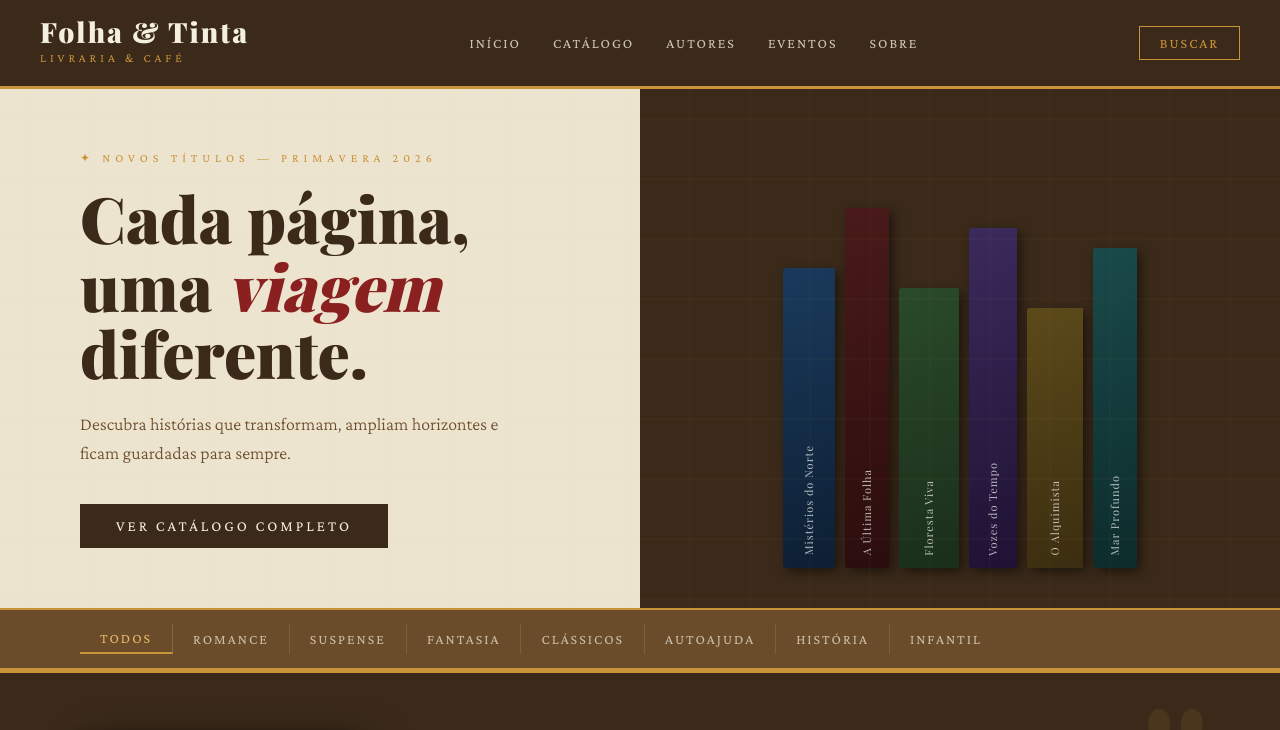
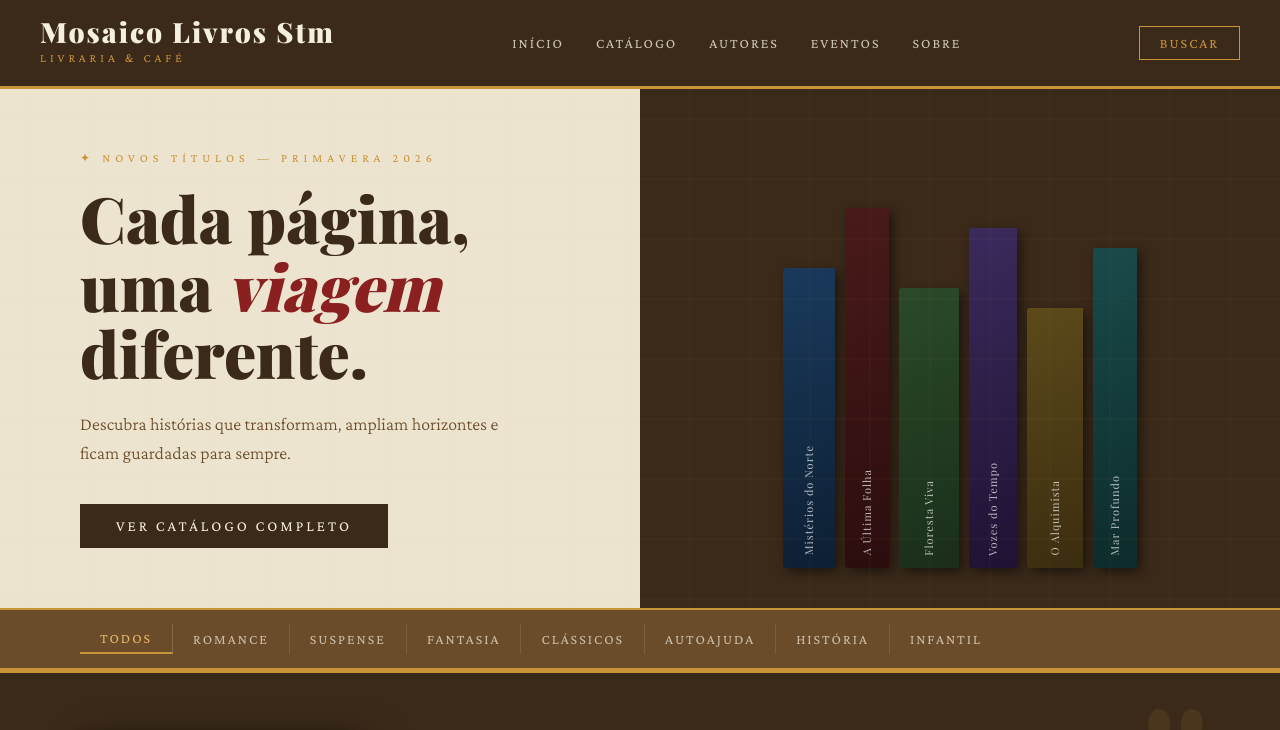
Before and after one commit to mras1055/mosaicolivros, a plain HTML site: page index.html in a window 1280 px wide. Shown: the top 730 px of the page. Drawn offline with nearby package versions, Linux system fonts and the light colour scheme; a web font is replaced by a local one.

Commit message:
Update index.html

```diff
--- a/index.html
+++ b/index.html
@@ -814,7 +814,7 @@
 <!-- HEADER -->
 <header>
   <div class="logo">
-    <div class="logo-nome">Folha & Tinta</div>
+    <div class="logo-nome">Mosaico Livros Stm</div>
     <div class="logo-sub">Livraria & Café</div>
   </div>
   <nav>
```
